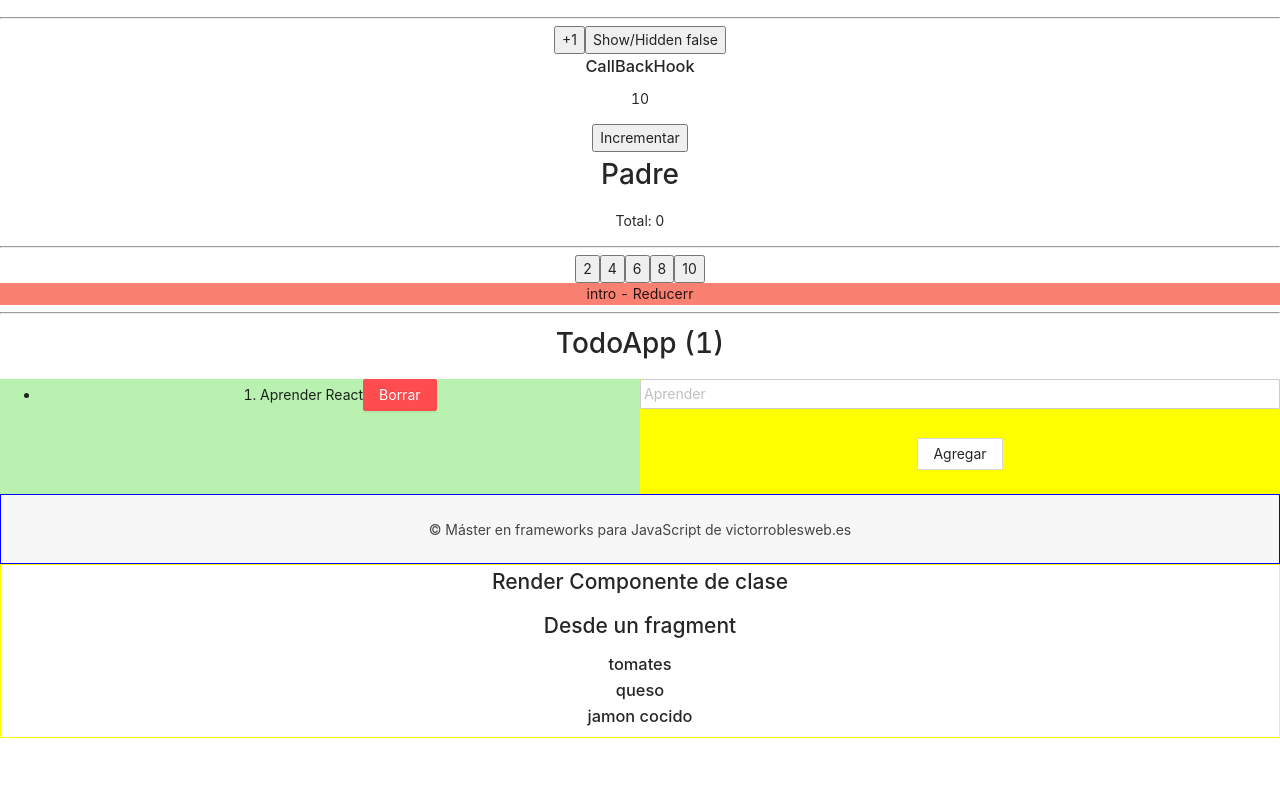
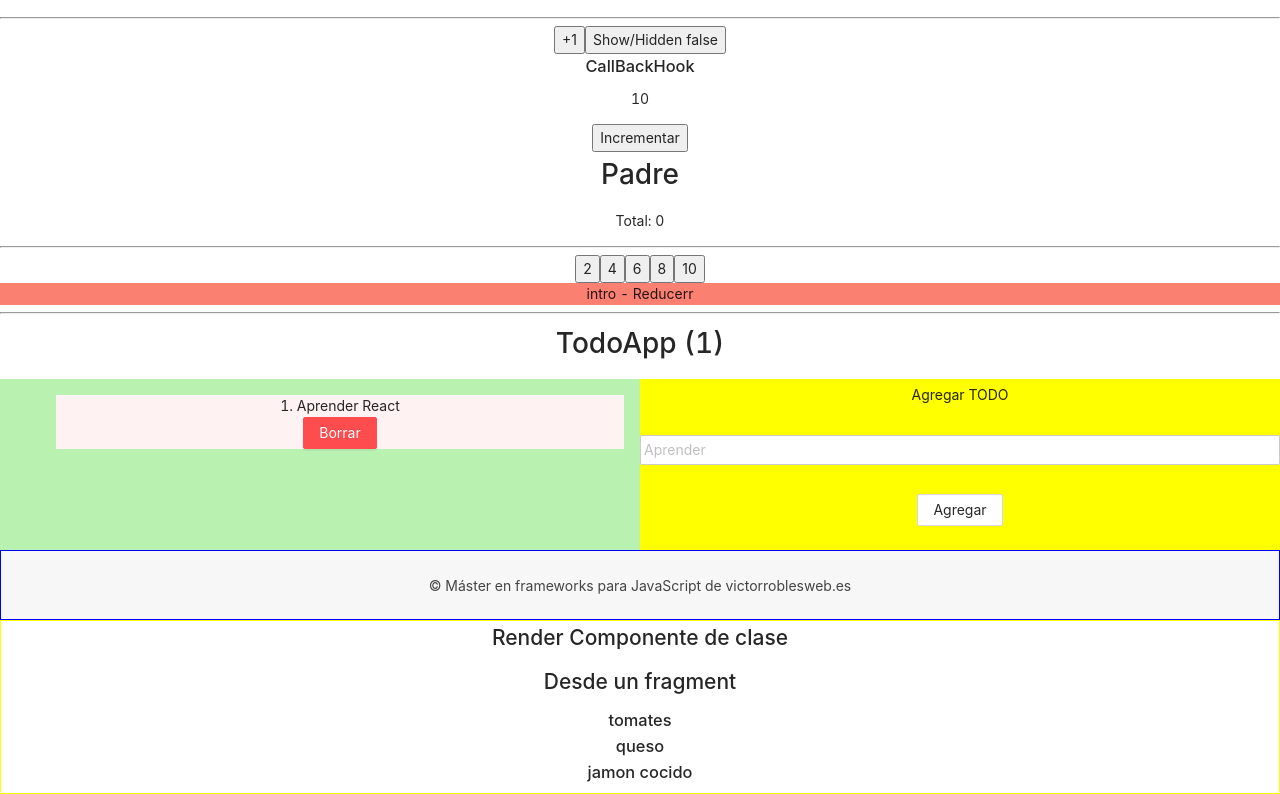
Before and after one commit to andersonNB/Articulos-React, a React (Create React App) app: page /hooks in a window 1280 px wide. Shown: the part 2564-3358 px from the top of the page. Before the commit the page ends 3302 px from the top, so only its background shows below. Built offline with nearby package versions, Linux system fonts and the light colour scheme; no server answers.

Commit message:
Agregando en el localStorage los todos y utilizando la función init del useReducer

```diff
--- a/src/components/Profundizando Hooks/useReducer/TodoApp.js
+++ b/src/components/Profundizando Hooks/useReducer/TodoApp.js
@@ -1,21 +1,59 @@
-import React, { useReducer } from 'react'
+import React, { useReducer, useEffect } from 'react'
 import { todoReducer } from './todoReducer'
-import { Button, Row, Col, Form, Input, } from 'antd';
+import { Button, Row, Col, Form, Input, Space } from 'antd';
 
 //estado inicial
-const initialState = [{
-    id: new Date().getTime(),
-    desc: 'Aprender React',
-    done: false,
-}]
+// const initialState = [{
+//     id: new Date().getTime(),
+//     desc: 'Aprender React',
+//     done: false,
+// }]
+
+//Un función que cuando retorne algo sera el valor del initial State
+const init = () => {
+    return [{
+        id: new Date().getTime(),
+        desc: 'Aprender React',
+        done: false,
+    }]
+}
 
 
 const TodoApp = () => {
 
     //Reducer como tal y nuestro listado inicial
-    const [todo] = useReducer(todoReducer, initialState)
+    const [todo, dispatch] = useReducer(todoReducer, [], init)
 
     console.log("todo  ", todo)
+
+    //useEffect pendiente de los cambios de los todos
+    useEffect(() => {
+        localStorage.setItem('todos', JSON.stringify(todo))
+    }, [todo])
+
+    const handleSubmit = (data) => {
+
+        if (data.inputTODO.length !== 0) {
+            //crear el todo o el objeto como tal y por aparte su acción
+            const newTodo = {
+                id: new Date().getTime(),
+                desc: data.inputTODO,
+                done: false,
+            }
+
+            //Se pasa la acción a la función dispatch
+            const action = {
+                type: 'add',
+                payload: newTodo,
+            }
+
+            dispatch(action)
+            //Limpiar el input
+
+        }
+    }
+
+
     return (
         <div>
             <hr />
@@ -28,21 +66,25 @@ const TodoApp = () => {
                         {
                             todo.map((todo, i) => {
 
-                                return <li key={ todo.id }>{ i + 1 }. { todo.desc }
+                                return (<li key={ todo.id } style={ { listStyle: 'none', margin: '1rem', backgroundColor: '#FFF2F2' } }>{ i + 1 }. { todo.desc }
+                                    <br />
                                     <Button type="primary" danger={ true }> Borrar</Button>
-                                </li>
+                                </li>)
 
                             })
                         }
                     </ul>
                 </Col>
                 <Col md={ 12 } style={ { backgroundColor: "yellow" } } >
-                    <Form>
+                    <Form onFinish={ handleSubmit }>
                         <Form.Item>
-                            <Input placeholder="Aprender"></Input>
+                            Agregar TODO
+                        </Form.Item>
+                        <Form.Item name="inputTODO">
+                            <Input name="i" placeholder="Aprender"></Input>
                         </Form.Item>
                         <Form.Item>
-                            <Button>
+                            <Button htmlType="submit">
                                 Agregar
                             </Button>
                         </Form.Item>
--- a/src/components/Profundizando Hooks/useReducer/todoReducer.js
+++ b/src/components/Profundizando Hooks/useReducer/todoReducer.js
@@ -3,7 +3,7 @@ export const todoReducer = (state = [], action) => {
     switch (action.type) {
         case 'add':
 
-            break;
+            return [...state, action.payload];
 
         default:
             return state;
```
